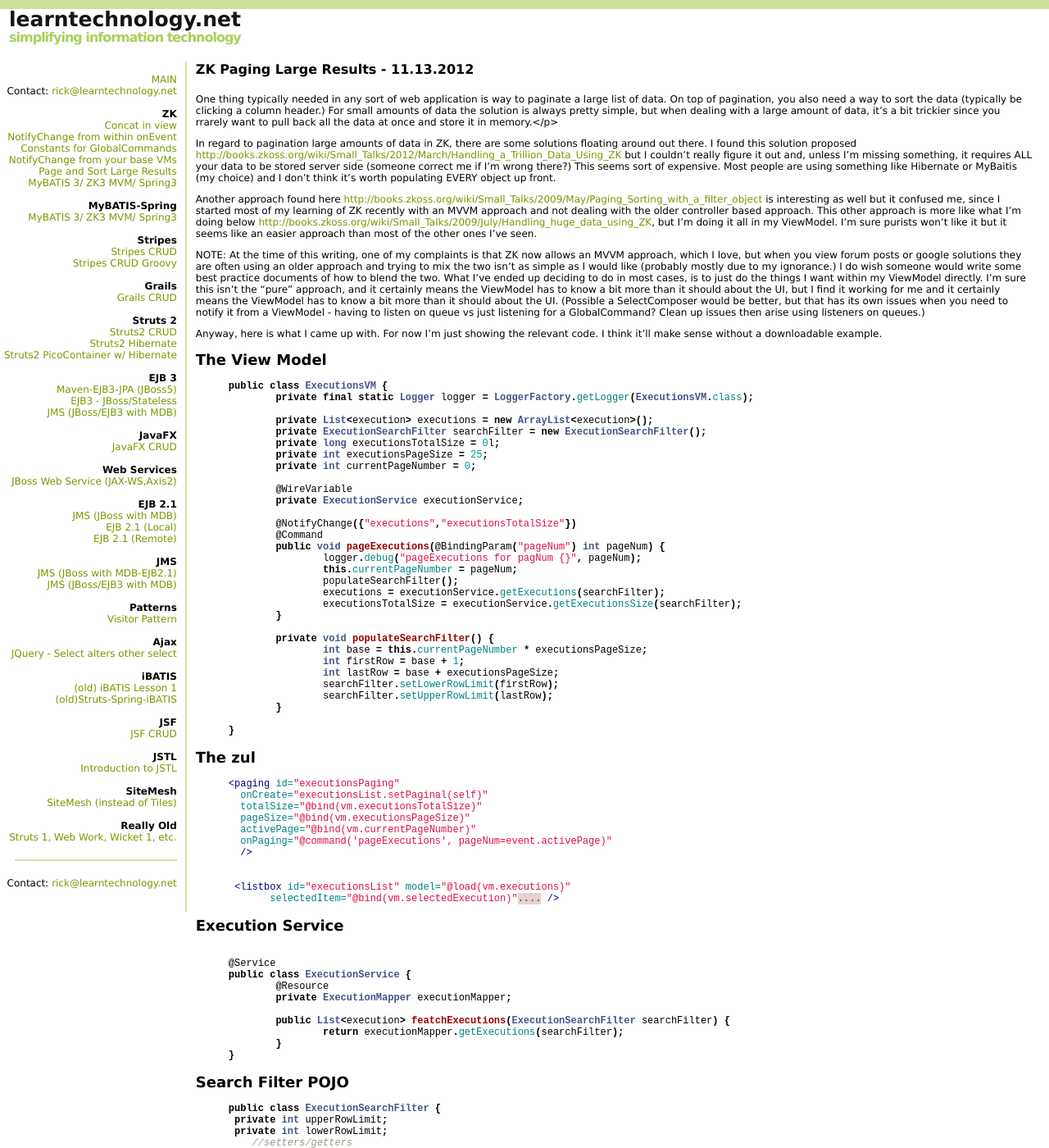
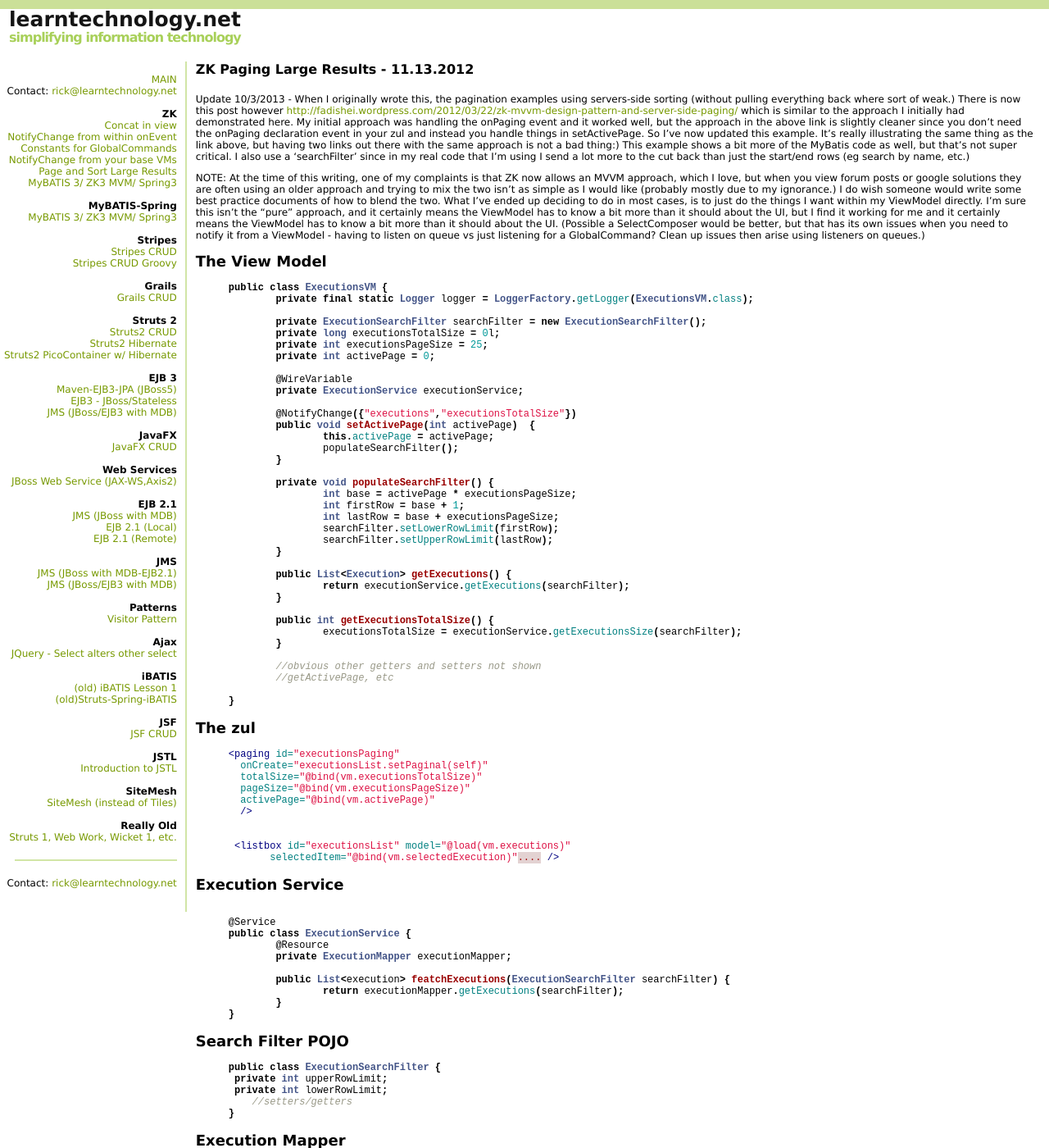
Before and after one commit to rickcr/rickcr.github.com, a Jekyll site: the page built from _posts/2012-11-13-zk_large_results.md, in a window 1280 px wide and 1400 px high. Shown: the whole window at 82% size. Built offline with Jekyll 4.4.1, drawn with Linux system fonts in a browser that asks for light colours.

Commit message:
updated to use activePage

```diff
--- a/_posts/2012-11-13-zk_large_results.md
+++ b/_posts/2012-11-13-zk_large_results.md
@@ -2,13 +2,14 @@
 title: ZK Paging Large Results
 layout: article
 ---
-One thing typically needed in any sort of web application is way to paginate a large list of data. On top of pagination, you also need a way to sort the data (typically be clicking a column header.) For small amounts of data the solution is always pretty simple, but when dealing with a large amount of data, it's a bit trickier since you rrarely want to pull back all the data at once and store it in memory.</p>
-
-In regard to pagination large amounts of data in ZK, there are some solutions floating around out there. I found this solution proposed
-<a href="http://books.zkoss.org/wiki/Small_Talks/2012/March/Handling_a_Trillion_Data_Using_ZK">http://books.zkoss.org/wiki/Small_Talks/2012/March/Handling_a_Trillion_Data_Using_ZK</a> but I couldn't really figure it out and, unless I'm missing something, it requires ALL your data to be stored server side (someone correct me if I'm wrong there?)  This seems sort of expensive. Most people are using something like Hibernate or MyBaitis (my choice) and I don't think it's worth populating EVERY object up front.
-
-
-Another approach found here <a href="http://books.zkoss.org/wiki/Small_Talks/2009/May/Paging_Sorting_with_a_filter_object">http://books.zkoss.org/wiki/Small_Talks/2009/May/Paging_Sorting_with_a_filter_object</a> is interesting as well but it confused me, since I started most of my learning of ZK recently with an MVVM approach and not dealing with the older controller based approach. This other approach is more like what I'm doing below <a href="http://books.zkoss.org/wiki/Small_Talks/2009/July/Handling_huge_data_using_ZK">http://books.zkoss.org/wiki/Small_Talks/2009/July/Handling_huge_data_using_ZK</a>, but I'm doing it all in my ViewModel. I'm sure purists won't like it but it seems like an easier approach than most of the other ones I've seen.
+Update 10/3/2013 - When I originally wrote this, the pagination examples using servers-side sorting (without pulling everything back where sort of weak.)
+There is now this post however <a href="http://fadishei.wordpress.com/2012/03/22/zk-mvvm-design-pattern-and-server-side-paging/">http://fadishei.wordpress.com/2012/03/22/zk-mvvm-design-pattern-and-server-side-paging/</a>
+which is similar to the approach I initially had demonstrated here. My initial approach was handling the onPaging event and it worked well,
+but the approach in the above link is slightly cleaner since you don't need the onPaging
+declaration event in your zul and instead you handle things in setActivePage. So I've now updated this example.
+ It's really illustrating the same thing as the link above, but having
+two links out there with the same approach is not a bad thing:) This example shows a bit more of the MyBatis code as well, but that's not super critical. I also
+use a 'searchFilter' since in my real code that I'm using I send a lot more to the cut back than just the start/end rows (eg search by name, etc.)
 
 NOTE: At the time of this writing, one of my complaints is that ZK now allows an MVVM approach, which I love, but when you view forum posts
  or google solutions they are often using an older approach and trying to mix the two isn't as simple as I would like (probably mostly due to my ignorance.)
@@ -19,9 +20,6 @@ NOTE: At the time of this writing, one of my complaints is that ZK now allows an
  issues then arise using listeners on queues.)
 
 
-Anyway, here is what I came up with. For now I'm just showing the relevant code.  I think it'll make sense without a downloadable example.
-
-
 
 ##The View Model
 
@@ -29,32 +27,38 @@ Anyway, here is what I came up with. For now I'm just showing the relevant code.
 public class ExecutionsVM {
 	private final static Logger logger = LoggerFactory.getLogger(ExecutionsVM.class);
 
-	private List<execution> executions = new ArrayList<execution>();
 	private ExecutionSearchFilter searchFilter = new ExecutionSearchFilter();
 	private long executionsTotalSize = 0l;
 	private int executionsPageSize = 25;
-	private int currentPageNumber = 0;
+	private int activePage = 0;
 
 	@WireVariable
 	private ExecutionService executionService;
 
 	@NotifyChange({"executions","executionsTotalSize"})
-	@Command
-	public void pageExecutions(@BindingParam("pageNum") int pageNum) {
-		logger.debug("pageExecutions for pagNum {}", pageNum);
-		this.currentPageNumber = pageNum;
+	public void setActivePage(int activePage)  {
+		this.activePage = activePage;
 		populateSearchFilter();
-		executions = executionService.getExecutions(searchFilter);
-		executionsTotalSize = executionService.getExecutionsSize(searchFilter);
 	}
 
 	private void populateSearchFilter() {
-		int base = this.currentPageNumber * executionsPageSize;
+		int base = activePage * executionsPageSize;
 		int firstRow = base + 1;
 		int lastRow = base + executionsPageSize;
 		searchFilter.setLowerRowLimit(firstRow);
 		searchFilter.setUpperRowLimit(lastRow);
 	}
+
+	public List<Execution> getExecutions() {
+		return executionService.getExecutions(searchFilter);
+	}
+
+	public int getExecutionsTotalSize() {
+	 	executionsTotalSize = executionService.getExecutionsSize(searchFilter);
+	}
+
+	//obvious other getters and setters not shown
+	//getActivePage, etc
 
 }
 {% endhighlight %}
@@ -67,8 +71,7 @@ public class ExecutionsVM {
   onCreate="executionsList.setPaginal(self)"
   totalSize="@bind(vm.executionsTotalSize)"
   pageSize="@bind(vm.executionsPageSize)"
-  activePage="@bind(vm.currentPageNumber)"
-  onPaging="@command('pageExecutions', pageNum=event.activePage)"
+  activePage="@bind(vm.activePage)"
   />
 
 
```
